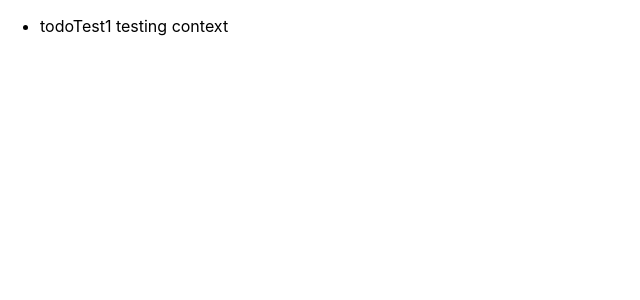
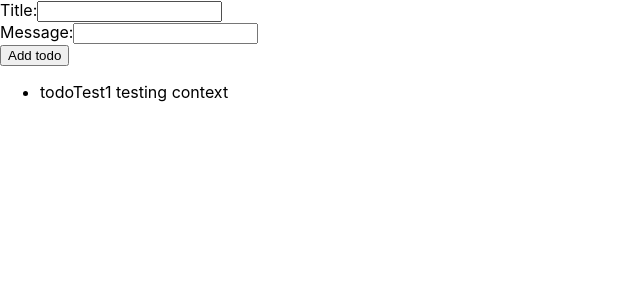
Before and after one commit to Siravian-index/todo-react-ts, a React (Vite) app: page / in a window 1280 px wide. Shown: the top 300 px of the page, without its empty margins (0-640 px from the left). Built offline with nearby package versions, Linux system fonts and the light colour scheme.

Commit message:
ADD---TodoForm

```diff
--- a/package.json
+++ b/package.json
@@ -8,6 +8,7 @@
     "preview": "vite preview"
   },
   "dependencies": {
+    "nanoid": "^3.3.3",
     "react": "^18.0.0",
     "react-dom": "^18.0.0"
   },
--- a/src/App.tsx
+++ b/src/App.tsx
@@ -1,3 +1,4 @@
+import TodoForm from './components/TodoForm'
 import TodoList from './components/TodoList'
 import ContextProvider from './stateManagement/ContextProvider'
 
@@ -5,6 +6,7 @@ function App() {
   return (
     <div className='App'>
       <ContextProvider>
+        <TodoForm />
         <TodoList />
       </ContextProvider>
     </div>
--- a/src/components/TodoForm.tsx
+++ b/src/components/TodoForm.tsx
@@ -1,12 +1,44 @@
 import * as React from 'react'
+import { nanoid } from 'nanoid'
+
+import { useTodoState } from '../stateManagement/ContextProvider'
+import { todo, todoAction } from '../stateManagement/reducer'
 
 interface ITodoFormProps {}
 
+type userInputType = { title: string; message: string }
+
 const TodoForm: React.FunctionComponent<ITodoFormProps> = (props) => {
+  const [{ title, message }, setUserInput] = React.useState<userInputType>({ title: '', message: '' })
+  const { dispatch } = useTodoState()
+
+  const onSubmit = (e: React.FormEvent<HTMLFormElement>) => {
+    e.preventDefault()
+    if (title && message) {
+      const todo: todo = { title, message, isDone: false, id: nanoid() }
+      dispatch({ type: todoAction.ADD, payload: todo })
+      setUserInput({ title: '', message: '' })
+    }
+  }
+
   return (
-    <>
-      <form></form>
-    </>
+    <form onSubmit={(e) => onSubmit(e)}>
+      <div>
+        <label>
+          Title:
+          <input value={title} onChange={(e) => setUserInput({ message, title: e.target.value })} type='text' />
+        </label>
+      </div>
+      <div>
+        <label>
+          Message:
+          <input value={message} onChange={(e) => setUserInput({ title, message: e.target.value })} type='text' />
+        </label>
+      </div>
+      <div>
+        <button type='submit'>Add todo</button>
+      </div>
+    </form>
   )
 }
 
--- a/src/stateManagement/ContextProvider.tsx
+++ b/src/stateManagement/ContextProvider.tsx
@@ -1,7 +1,7 @@
 import * as React from 'react'
 import reducer, { actionType, stateType, todo } from './reducer'
 
-type Props = { children: JSX.Element }
+type Props = { children: JSX.Element | JSX.Element[] }
 
 type contextType = {
   state: stateType
--- a/src/stateManagement/reducer.ts
+++ b/src/stateManagement/reducer.ts
@@ -5,13 +5,10 @@ export enum todoAction {
 }
 export type todo = { title: string; message: string; id: string; isDone: boolean }
 export type stateType = { todo: todo; todoList: todo[] }
-export type actionType = { type: todoAction; payload: stateType }
+export type actionType = { type: todoAction; payload: todo }
 
 function reducer(state: stateType, action: actionType) {
-  const {
-    type,
-    payload: { todo, todoList },
-  } = action
+  const { type, payload } = action
   switch (type) {
     case todoAction.ADD:
       return state
```
Also changed, not shown: 1 other file (tests, documents, lock files or other folders).
